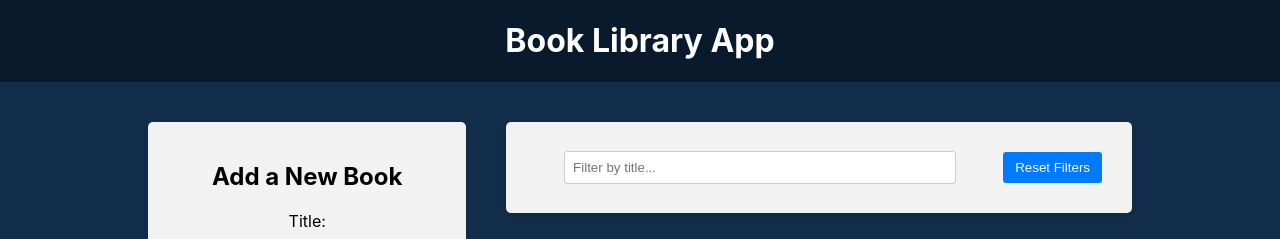
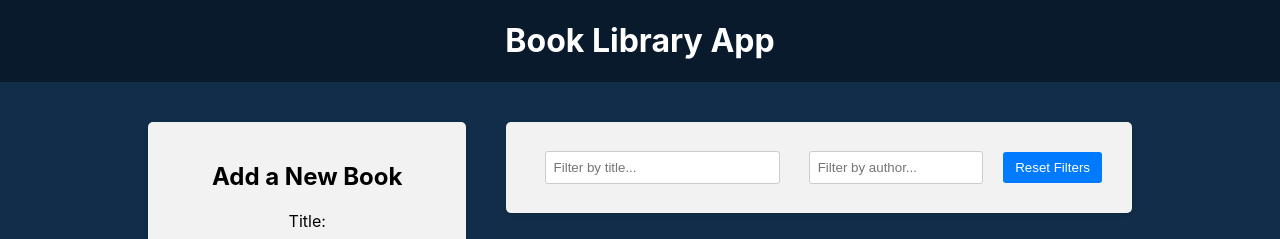
Before and after one commit to AlenaB-dev/BookLibraryApp, a React (Create React App) app in the folder frontend/: page / in a window 1280 px wide. Shown: the top 239 px of the page. Built offline with nearby package versions, Linux system fonts and the light colour scheme.

Commit message:
feat: add filter by author

```diff
--- a/frontend/src/components/BookList/BookList.js
+++ b/frontend/src/components/BookList/BookList.js
@@ -1,12 +1,16 @@
 import { useSelector, useDispatch } from "react-redux";
 import { BsBookmarkStar, BsBookmarkStarFill } from "react-icons/bs";
 import { deleteBook, toggleFavorite } from "../../redux/books/actionCreators";
-import { selectTitleFilter } from "../../redux/sclices/filterSlice";
+import {
+  selectTitleFilter,
+  selectAuthorFilter,
+} from "../../redux/sclices/filterSlice";
 import "./BookList.css";
 
 const BookList = () => {
   const books = useSelector((state) => state.books); // state.books - название reducer и оно должно совпадавть с названием  books в store.js
   const titleFilter = useSelector(selectTitleFilter);
+  const authorFilter = useSelector(selectAuthorFilter);
   const dispatch = useDispatch();
 
   //функция удаления книги
@@ -19,12 +23,15 @@
     dispatch(toggleFavorite(id));
   };
 
-  // функция фильтрации книг
+  // функция фильтрации книг по title & author
   const filteredBooks = books.filter((book) => {
     const matchesTitle = book.title
       .toLowerCase()
       .includes(titleFilter.toLowerCase());
-    return matchesTitle;
+    const matchesAuthor = book.author
+      .toLowerCase()
+      .includes(authorFilter.toLowerCase());
+    return matchesTitle && matchesAuthor;
   });
 
   return (
--- a/frontend/src/components/Filter/Filter.js
+++ b/frontend/src/components/Filter/Filter.js
@@ -4,14 +4,21 @@
   setTitleFilter,
   selectTitleFilter,
   resetFilters,
+  setAuthorFilter,
+  selectAuthorFilter,
 } from "../../redux/sclices/filterSlice";
 
 const Filter = () => {
   const dispatch = useDispatch();
   const titleFilter = useSelector(selectTitleFilter); // вызов функции подписки на изменения в значении title в filter
+  const authorFilter = useSelector(selectAuthorFilter);
 
   const handleTitleFilterChange = (e) => {
-    dispatch(setTitleFilter(e.target.value)); // передаем изменения в redux store
+    dispatch(setTitleFilter(e.target.value)); // передаем изменения title в redux store
+  };
+
+  const handleAuthorFilterChange = (e) => {
+    dispatch(setAuthorFilter(e.target.value));
   };
 
   const handleResetFilters = () => {
@@ -29,6 +36,14 @@
             onChange={handleTitleFilterChange}
           />
         </div>
+        <div>
+          <input
+            type="text"
+            value={authorFilter}
+            placeholder="Filter by author..."
+            onChange={handleAuthorFilterChange}
+          />
+        </div>
         <button type="button" onClick={handleResetFilters}>
           Reset Filters
         </button>
--- a/frontend/src/redux/sclices/filterSlice.js
+++ b/frontend/src/redux/sclices/filterSlice.js
@@ -2,6 +2,7 @@
 
 const initialState = {
   title: "",
+  author: "",
 };
 
 const filterSlice = createSlice({
@@ -15,14 +16,19 @@
       // traditional way of return new state
       // return {...state, title: action.payload}
     },
+    setAuthorFilter: (state, action) => {
+      state.author = action.payload;
+    },
     resetFilters: (state) => {
       return initialState;
     },
   },
 });
 
-export const { setTitleFilter, resetFilters } = filterSlice.actions; // action creator
+export const { setTitleFilter, setAuthorFilter, resetFilters } =
+  filterSlice.actions; // action creator
 
 export const selectTitleFilter = (state) => state.filter.title; // подписка на изменения в значении title в filter
+export const selectAuthorFilter = (state) => state.filter.author;
 
 export default filterSlice.reducer;
```
